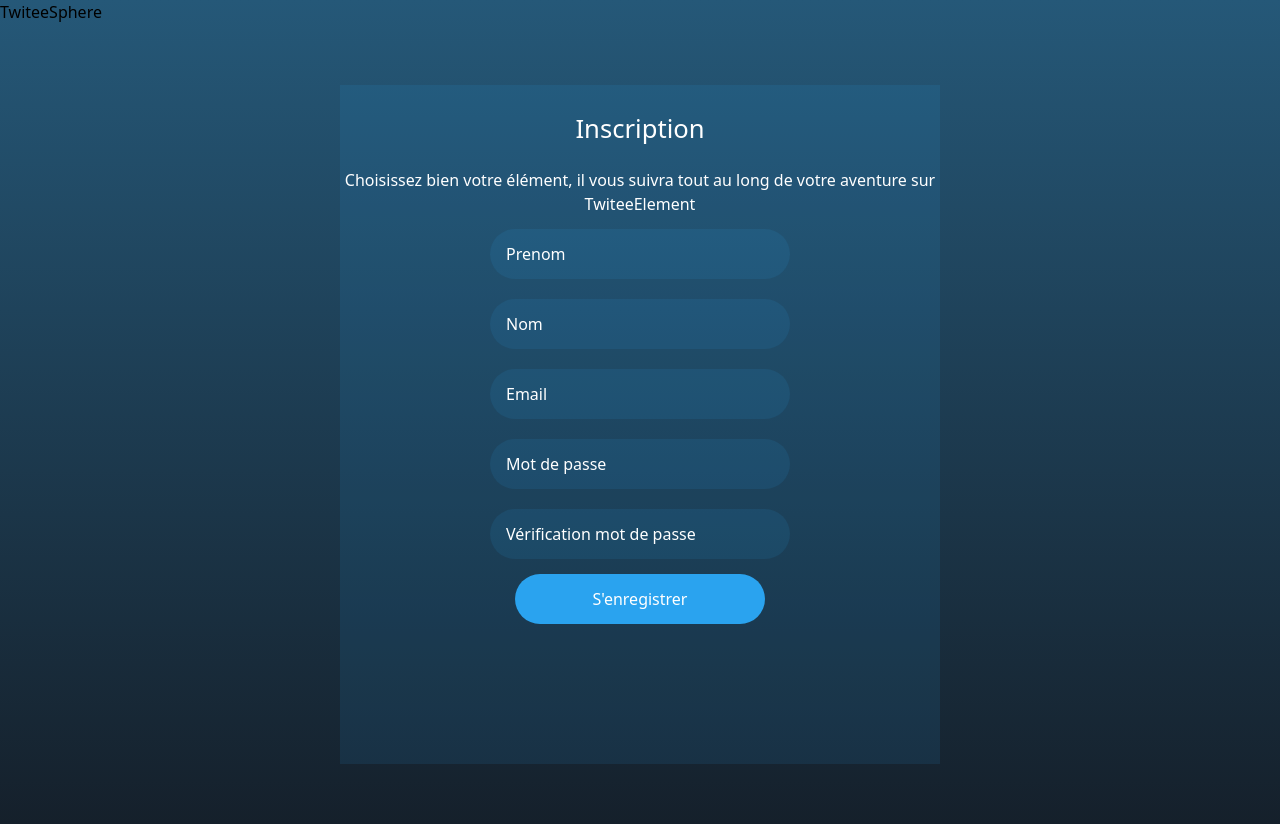
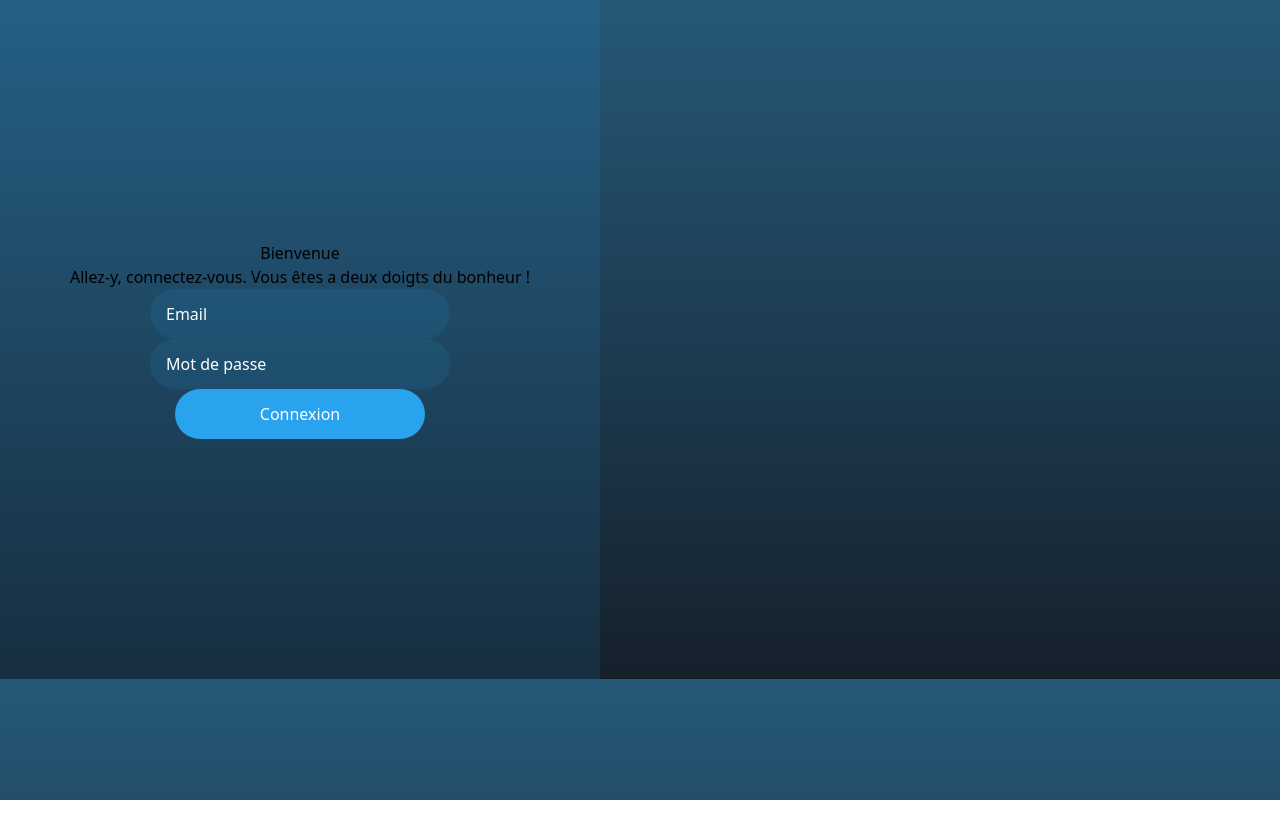
Before and after one commit to Ulthane/twitee-sphere, a React (Vite) app in the folder TWITEE-SPHERE/: page / in a window 1280 px wide. After the commit the page ends 800 px from the top, so only its background shows below. Built offline with nearby package versions, Linux system fonts and the light colour scheme.

Commit message:
création de la fonction connexion

```diff
--- a/TWITEE-SPHERE/package.json
+++ b/TWITEE-SPHERE/package.json
@@ -10,6 +10,7 @@
     "preview": "vite preview"
   },
   "dependencies": {
+    "path-browserify": "^1.0.1",
     "react": "^18.2.0",
     "react-dom": "^18.2.0",
     "react-toastify": "^10.0.4"
--- a/TWITEE-SPHERE/src/App.jsx
+++ b/TWITEE-SPHERE/src/App.jsx
@@ -1,8 +1,9 @@
+import LoginPage from "./pages/registerPage/LoginPage";
 import RegisterPage from "./pages/registerPage/RegisterPage";
 
 export default function App(){
 
   return(
-    <RegisterPage/>
+    <LoginPage/>
   )
 }
--- a/TWITEE-SPHERE/src/components/Input/Input.jsx
+++ b/TWITEE-SPHERE/src/components/Input/Input.jsx
@@ -8,7 +8,8 @@ export default function Input({
   className,
   name,
   value,
-  onchange
+  onchange,
+  reference,
 }) {
   return (
     <input
@@ -18,6 +19,7 @@ export default function Input({
       name={name}
       value={value}
       onChange={onchange}
+      ref={reference}
       required
     />
   );
--- a/TWITEE-SPHERE/src/main.jsx
+++ b/TWITEE-SPHERE/src/main.jsx
@@ -8,5 +8,6 @@ import "./index.css";
 ReactDOM.createRoot(document.getElementById("root")).render(
   <React.StrictMode>
     <App />
+    <ToastContainer position="bottom-right"/>
   </React.StrictMode>
 );
--- /dev/null
+++ b/TWITEE-SPHERE/src/pages/registerPage/LoginPage.css
@@ -0,0 +1,17 @@
+/* style de la classe du container avec tailwind*/
+.containerFormLogin {
+  @apply flex justify-center items-center min-h-screen;
+}
+
+/* formulaire de la page d'inscription */
+.formLogin {
+  position: relative;
+  background-color: rgba(42, 163, 239, 0.1);
+}
+
+/* style du formulaire de la page avec tailwind */
+.formLogin {
+  @apply flex justify-center flex-col items-center w-[600px] h-[679px] ;
+}
+
+/* container des infos concernant le formulaire inscription*/
--- /dev/null
+++ b/TWITEE-SPHERE/src/pages/registerPage/LoginPage.jsx
@@ -0,0 +1,50 @@
+import { useRef } from "react";
+import Button from "../../components/Button/Button";
+import Input from "../../components/Input/Input";
+import "./LoginPage.css";
+
+export default function LoginPage() {
+  //ref
+  const email = useRef();
+  const password = useRef();
+
+  // function qui récupère les infos de mon utilisateur
+  const onsubmit = async (e) => {
+    e.preventDefault();
+    const urlInfo = "https://twitee-api.gamosaurus.fr/api/users/signin"; // stockage de url DE l'API qui recoit les infos de mon user
+    const emailValue = email.current.value;
+    const passwordValue = password.current.value;
+
+    console.log(emailValue);
+    console.log(passwordValue);
+    const response = await fetch(urlInfo, {
+      method: "POST",
+      headers: {
+        "Content-Type": "application/json",
+      },
+      body: JSON.stringify({email: emailValue, password: passwordValue}),
+    });
+
+    const json = await response.json(); // stockage de donné recut par l'API dans la variable json
+    console.log(json);
+  };
+
+  return (
+    <>
+      <form
+        className="formLogin"
+        onSubmit={(event) => onsubmit(event)}
+        action=""
+      >
+        <h1 className="text-white">Bienvenue</h1>
+        <p className="text-white">
+          Allez-y, connectez-vous. Vous êtes a deux doigts du bonheur !
+        </p>
+        <Input type={"email"} placeholder={"Email"} reference={email} />
+        <Input type={"password"} placeholder={"Mot de passe"} reference={password} />
+
+        <Button value={"Connexion"} />
+      </form>
+    </>
+  );
+}
--- a/TWITEE-SPHERE/src/pages/registerPage/RegisterPage.jsx
+++ b/TWITEE-SPHERE/src/pages/registerPage/RegisterPage.jsx
@@ -45,7 +45,11 @@ export default function RegisterPage() {
       });
       const json = await response.json(); // stocke les donnés reçut de l'API dans la variable json
       setToken(json.accessToken); // stocke accessToke dans dans mon state token
-      console.log(json);
+      console.log(response)
+
+      if(response.status == 403){
+        toast.error(json.message);
+      }
     } catch (error) {
       toast.error(error) // si une erreur ce produit on affiche l'erreur dans la console
     }
```
Also changed, not shown: 1 other file (tests, documents, lock files or other folders).
